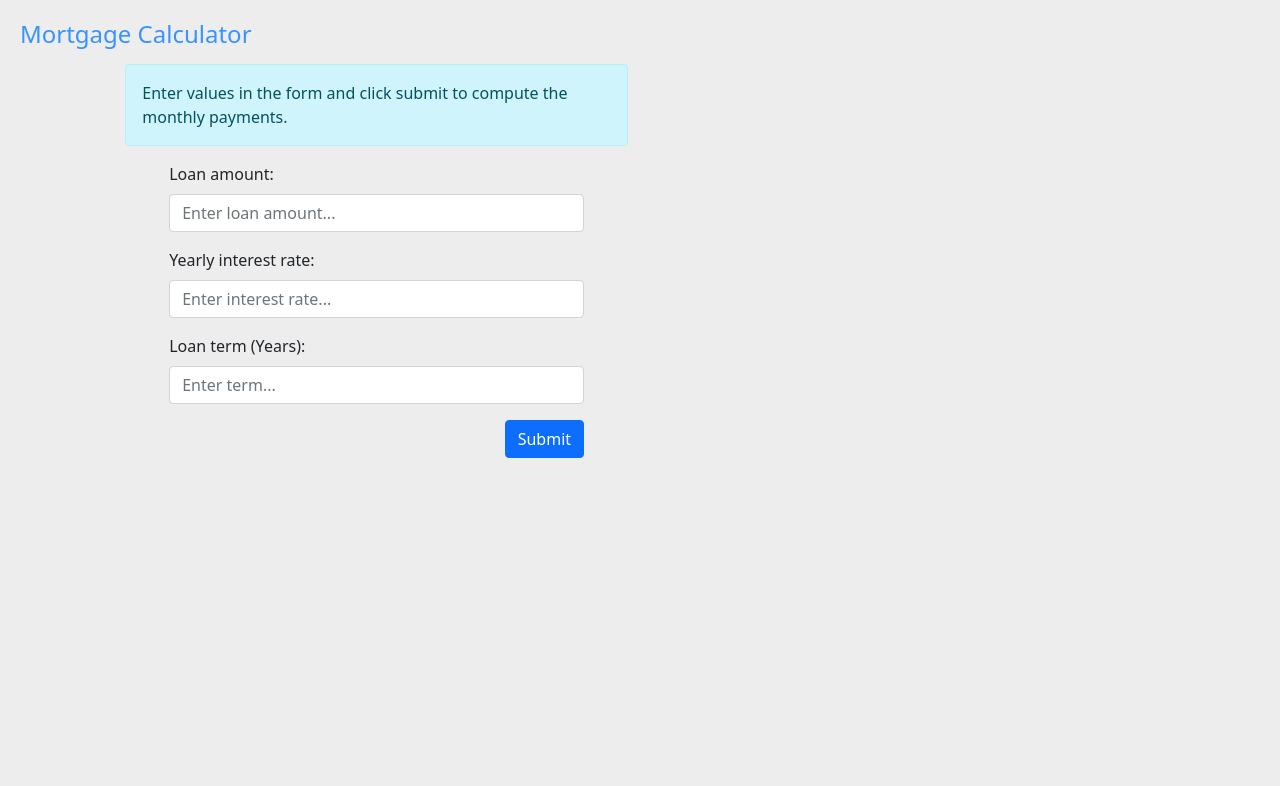
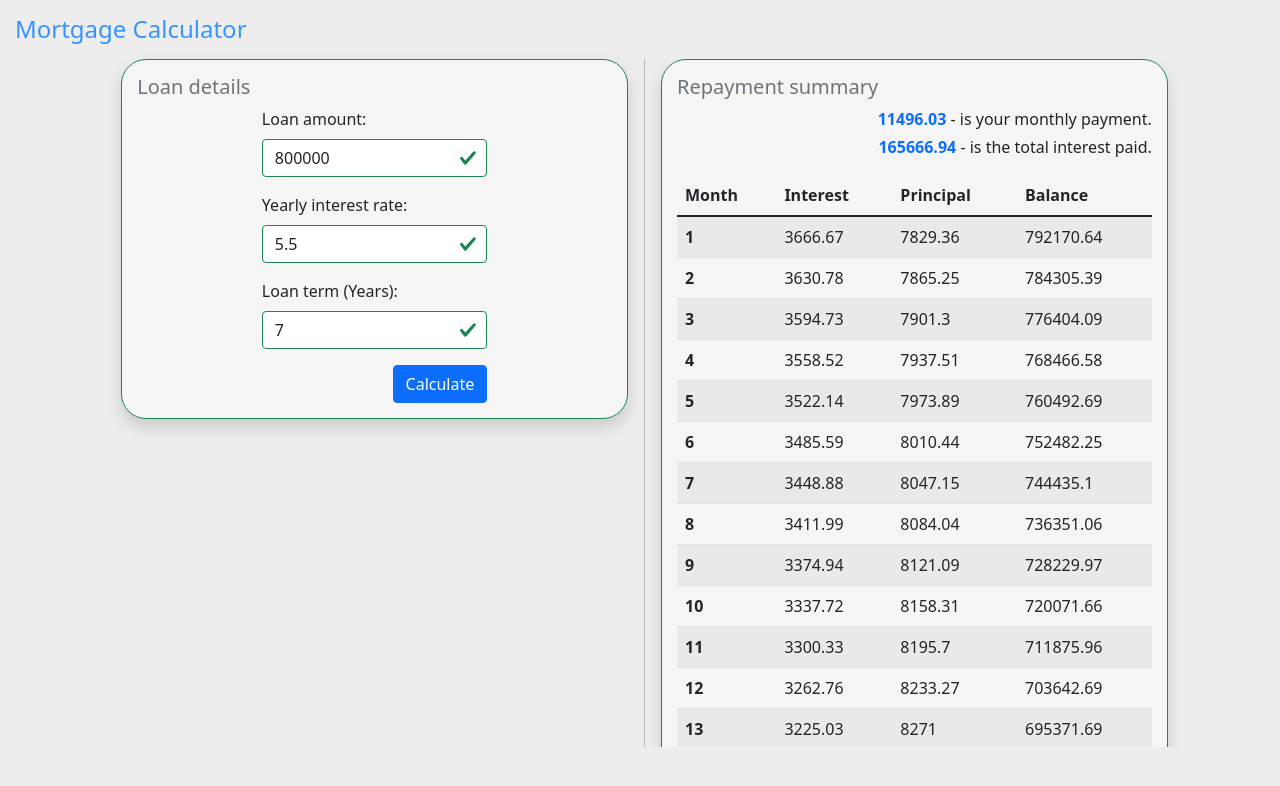
Before and after one commit to kumargandhi/mortgage-calculator, an Angular app: page / in a window 1280 px wide. Shown: the top 786 px of the page. Built offline with nearby package versions, Linux system fonts and the light colour scheme.

Commit message:
Styles changes to components

```diff
--- a/src/app/app.component.scss
+++ b/src/app/app.component.scss
@@ -1,5 +1,5 @@
 .container-fluid {
-    padding: 20px !important;
+    padding: 15px !important;
 }
 .form-section {
     width: 500px;
--- a/src/app/constants.ts
+++ b/src/app/constants.ts
@@ -1 +1,2 @@
 export const INTEGER_REGEXP = /^[0-9]*$/;
+export const FLOATING_REGEXP = /^([0-9]+([.][0-9]*)?|[.][0-9]+)$/;
--- a/src/app/mortgage-calculator/calculator-inputs/calculator-inputs.component.html
+++ b/src/app/mortgage-calculator/calculator-inputs/calculator-inputs.component.html
@@ -2,13 +2,14 @@
     Enter values in the form and click submit to compute the monthly payments.
 </div>
 <form
-    class="needs-validation"
+    class="needs-validation shadow"
     [formGroup]="form"
     [class.was-validated]="isFormSubmitted"
 >
+    <h5 class="text-secondary">Loan details</h5>
     <div class="row">
-        <div class="col-md-1"></div>
-        <div class="col-md-10">
+        <div class="col-md-3"></div>
+        <div class="col-md-6">
             <div class="mb-3">
                 <label for="loanAmount" class="form-label">Loan amount:</label>
                 <input
@@ -64,7 +65,7 @@
                     class="invalid-feedback"
                     *ngIf="form.controls['interestRate'].errors?.pattern"
                 >
-                    Interest rate must be a positive integer
+                    Interest rate must be a positive integer or decimal
                 </div>
             </div>
             <div class="mb-3">
@@ -102,10 +103,10 @@
                     type="submit"
                     (click)="validateForm()"
                 >
-                    Submit
+                    Calculate
                 </button>
             </div>
         </div>
-        <div class="col-md-1"></div>
+        <div class="col-md-3"></div>
     </div>
 </form>
--- a/src/app/mortgage-calculator/calculator-inputs/calculator-inputs.component.scss
+++ b/src/app/mortgage-calculator/calculator-inputs/calculator-inputs.component.scss
@@ -0,0 +1,6 @@
+.needs-validation {
+    border: 1px solid var(--bs-success);
+    padding: 15px;
+    border-radius: 25px;
+    background: #f5f5f5;
+}
--- a/src/app/mortgage-calculator/calculator-inputs/calculator-inputs.component.ts
+++ b/src/app/mortgage-calculator/calculator-inputs/calculator-inputs.component.ts
@@ -9,7 +9,7 @@ import {
 import { FormBuilder, FormGroup, Validators } from '@angular/forms';
 import { DestroyService } from '../../service/destroy.service';
 import { takeUntil } from 'rxjs/operators';
-import { INTEGER_REGEXP } from '../../constants';
+import { INTEGER_REGEXP, FLOATING_REGEXP } from '../../constants';
 import { CalculatorInputsInterface } from './calculator-inputs.interface';
 
 @Component({
@@ -33,21 +33,21 @@ export class CalculatorInputsComponent implements OnInit {
     ) {
         this.form = this._fb.group({
             loanAmount: [
-                null,
+                800000,
                 Validators.compose([
                     Validators.required,
                     Validators.pattern(INTEGER_REGEXP),
                 ]),
             ],
             interestRate: [
-                null,
+                5.5,
                 Validators.compose([
                     Validators.required,
-                    Validators.pattern(INTEGER_REGEXP),
+                    Validators.pattern(FLOATING_REGEXP),
                 ]),
             ],
             loanTerm: [
-                null,
+                7,
                 Validators.compose([
                     Validators.required,
                     Validators.pattern(INTEGER_REGEXP),
@@ -61,7 +61,9 @@ export class CalculatorInputsComponent implements OnInit {
             });
     }
 
-    ngOnInit(): void {}
+    ngOnInit(): void {
+        this.validateForm();
+    }
 
     validateForm() {
         this.isFormSubmitted = true;
--- a/src/app/mortgage-calculator/calculator-results/calculator-results.component.html
+++ b/src/app/mortgage-calculator/calculator-results/calculator-results.component.html
@@ -1,25 +1,25 @@
 <div
-    class="results-container"
+    class="results-container shadow"
     *ngIf="resultsCalculated && !errorModel.errorMsg"
 >
-    <h5 class="">Results</h5>
+    <h5 class="text-secondary">Repayment summary</h5>
     <div class="row">
-        <div class="col-md-12">
-            <span class="text-success fw-bold">
+        <div class="col-md-12 text-end">
+            <span class="text-primary fw-bold">
                 {{ computedValues?.monthlyPayment }}
             </span>
             - is your monthly payment.
         </div>
     </div>
-    <div class="row">
-        <div class="col-md-12">
-            <span class="text-success fw-bold">
+    <div class="row mt-1">
+        <div class="col-md-12 text-end">
+            <span class="text-primary fw-bold">
                 {{ totalInterestPaid }}
             </span>
-            - is total Interest Paid.
+            - is the total interest paid.
         </div>
     </div>
-    <table class="table table-striped">
+    <table class="table table-striped mt-3">
         <thead>
             <tr>
                 <th scope="col">Month</th>
--- a/src/app/mortgage-calculator/calculator-results/calculator-results.component.scss
+++ b/src/app/mortgage-calculator/calculator-results/calculator-results.component.scss
@@ -1,4 +1,6 @@
 .results-container {
-    border: 1px solid blueviolet;
+    border: 1px solid var(--bs-success);
     padding: 15px;
+    border-radius: 25px;
+    background: #f5f5f5;
 }
--- a/src/app/mortgage-calculator/calculator-results/calculator-results.component.ts
+++ b/src/app/mortgage-calculator/calculator-results/calculator-results.component.ts
@@ -91,6 +91,9 @@ export class CalculatorResultsComponent implements OnInit {
         } while (balance > 0);
         if (_.isEmpty(this.errorModel.errorMsg)) {
             this.totalInterestPaid = formatMoney(totalInterestPaid);
+            this.computedValues.monthlyPayment = formatMoney(
+                this.computedValues?.monthlyPayment
+            );
         }
         this._cd.markForCheck();
         this.resultsCalculated = true;
--- a/src/app/mortgage-calculator/mortgage-calculator.component.html
+++ b/src/app/mortgage-calculator/mortgage-calculator.component.html
@@ -5,6 +5,7 @@
             (inputsSubmitted)="inputsSubmitted($event)"
         ></app-calculator-inputs>
     </div>
+    <div class="vr mx-1 px-0"></div>
     <div class="col-md-5 results-container">
         <app-calculator-results
             [calculatorInputs]="calculatorInputs"
--- a/src/app/mortgage-calculator/mortgage-calculator.component.scss
+++ b/src/app/mortgage-calculator/mortgage-calculator.component.scss
@@ -1,4 +1,9 @@
+$container-height: 86vh;
+
 .results-container {
-    height: 86vh;
+    height: $container-height;
     overflow: auto;
 }
+.vr {
+    height: $container-height;
+}
```
